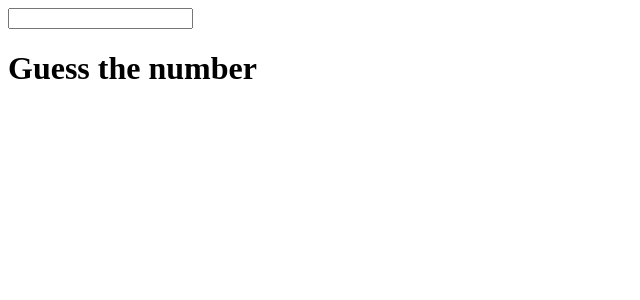
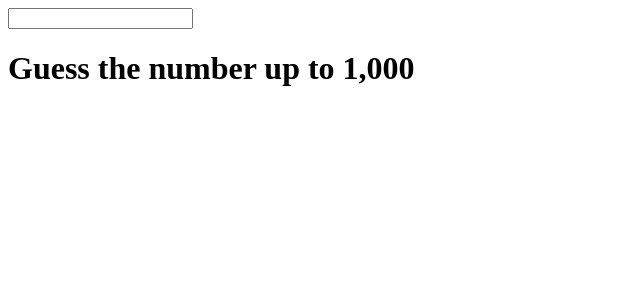
Before and after one commit to krstrobe/coding-with-kirk, a Next.js app: page / in a window 1280 px wide. Shown: the top 300 px of the page, without its empty margins (0-640 px from the left). Built offline with nearby package versions, Linux system fonts and the light colour scheme.

Commit message:
updated page instructions

```diff
--- a/src/pages-2/index/index.tsx
+++ b/src/pages-2/index/index.tsx
@@ -7,7 +7,9 @@ function Zumba() {
   // const answer2 = answerState[0];
   // const setAnswer2 = answerState[1];
 
-  const [resultMessage, setResultMessage] = useState('Guess the number');
+  const [resultMessage, setResultMessage] = useState(
+    'Guess the number up to 1,000'
+  );
 
   useEffect(() => {
     const answerLocal = Math.round(Math.random() * 1000);
```
